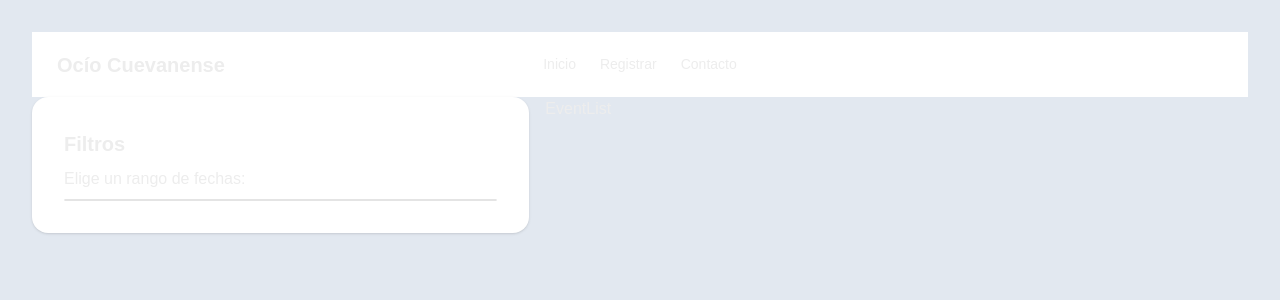
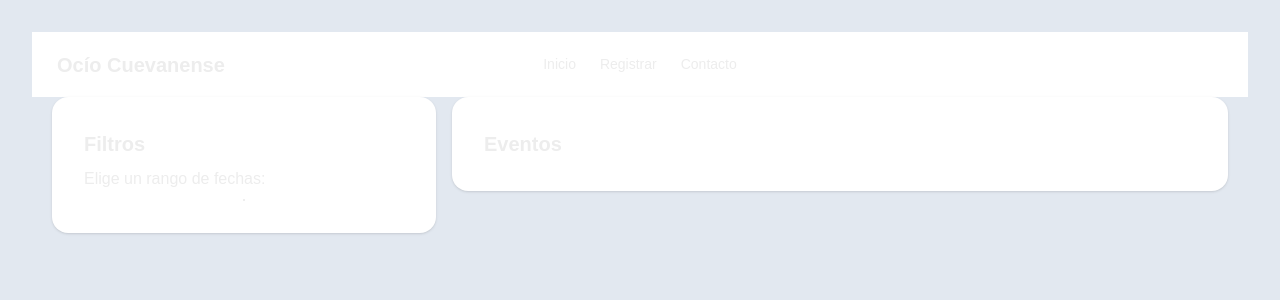
Before and after one commit to x4nemi/gto, a Next.js app: page / in a window 1280 px wide. Shown: the top 300 px of the page. Built offline with nearby package versions, Linux system fonts and the light colour scheme; a web font is replaced by a local one.

Commit message:
Set calendar values

```diff
--- a/src/app/EventList.tsx
+++ b/src/app/EventList.tsx
@@ -1,7 +1,11 @@
 import React from 'react'
 
 export const EventList = () => {
-  return (
-    <div>EventList</div>
-  )
+	return (
+		<div className="card bg-base-100 card-lg shadow-sm">
+			<div className="card-body">
+				<h2 className="card-title">Eventos</h2>
+			</div>
+		</div>
+	)
 }
--- a/src/app/Filters.tsx
+++ b/src/app/Filters.tsx
@@ -1,19 +1,46 @@
 "use client"
 // eslint-disable @typescript-eslint/no-explicit-any
 import "cally";
-import { useState } from "react";
+import { useEffect, useState } from "react";
+
+const July19 = new Date(2025, 6, 19);
 
 export const Filters = () => {
-    const [value, setValue] = useState("");
+    const [firstDay, setFirstDay] = useState('');
+    const [lastDay, setLastDay] = useState('');
+
+    const handleChange = (e: any) => {
+        const value = e.target.value;
+        setFirstDay(value.split('/')[0]);
+        setLastDay(value.split('/')[1]);
+        console.log(`Selected range: ${value}`);
+    };
+
 
     return (
         <div className="card bg-base-100 card-lg shadow-sm">
             <div className="card-body">
                 <h2 className="card-title">Filtros</h2>
                 <p>Elige un rango de fechas:</p>
-                <calendar-date className="cally bg-base-100 border border-base-300 shadow-lg rounded-box">
-                    <calendar-month></calendar-month>
-                </calendar-date>
+                <div className="flex justify-center">
+                    <calendar-range className="cally bg-base-100 border border-base-300 shadow-lg rounded-box "
+                        value={
+                            (() => {
+                                const start = new Date().toLocaleDateString('en-CA').split('T')[0];
+                                const end = new Date();
+                                end.setDate(end.getDate() + 6);
+                                return `${start}/${end.toLocaleDateString('en-CA').split('T')[0]}`;
+                            })()
+                        }
+                        onchange={(e: any) => handleChange(e)}
+                        isDateDisallowed={(date: Date) => {
+                            // Disable past dates
+                            return date < July19;
+                        }}
+                    >
+                        <calendar-month></calendar-month>
+                    </calendar-range>
+                </div>
             </div>
         </div>
     )
--- a/src/app/page.tsx
+++ b/src/app/page.tsx
@@ -45,11 +45,11 @@ export default function Home() {
 				</div>
 			</div>
 			<div className='w-full'>
-				<div className="grid grid-cols-12 w-full gap-4">
-					<div className="col-span-5">
+				<div className="flex flex-col lg:flex-row w-full gap-4 lg:px-5">
+					<div className="w-full lg:w-auto min-w-sm">
 						<Filters />
 					</div>
-					<div className="col-span-7">
+					<div className="w-full flex-1">
 						<EventList />
 					</div>
 				</div>
```
